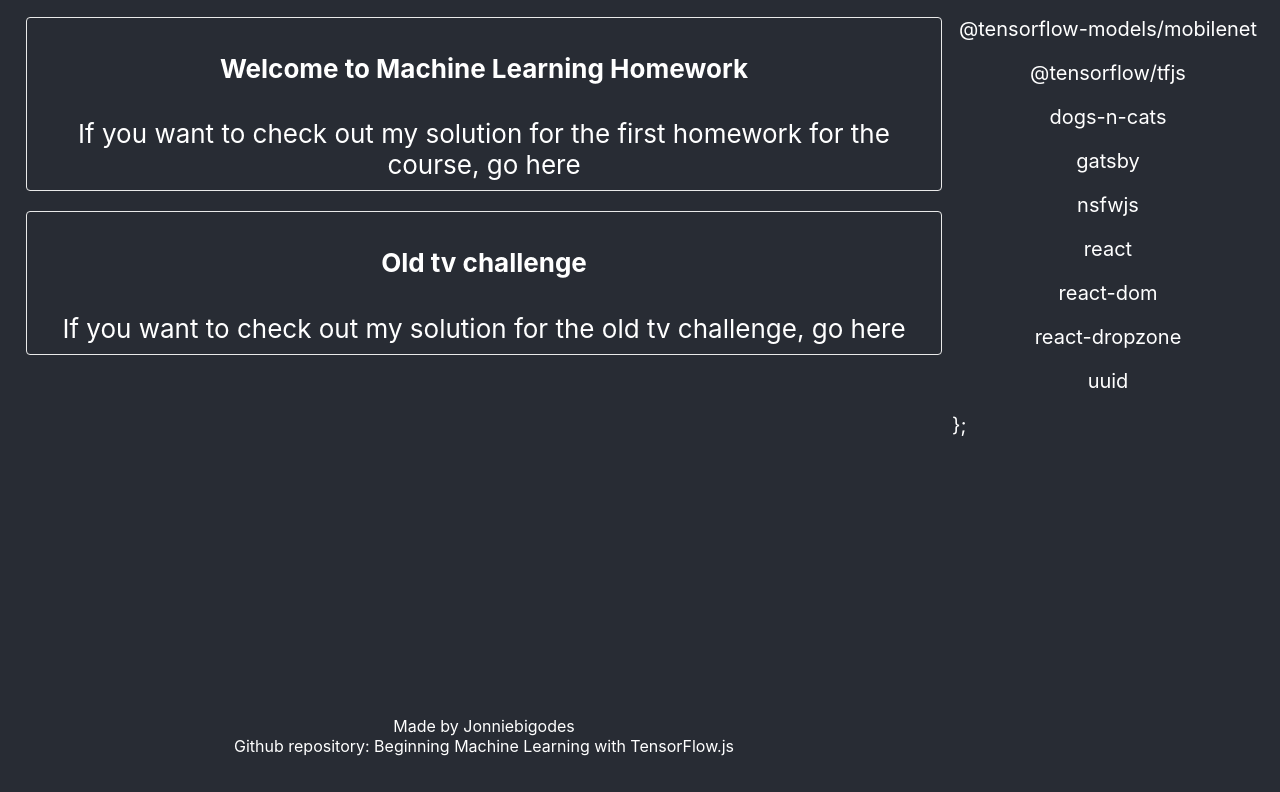
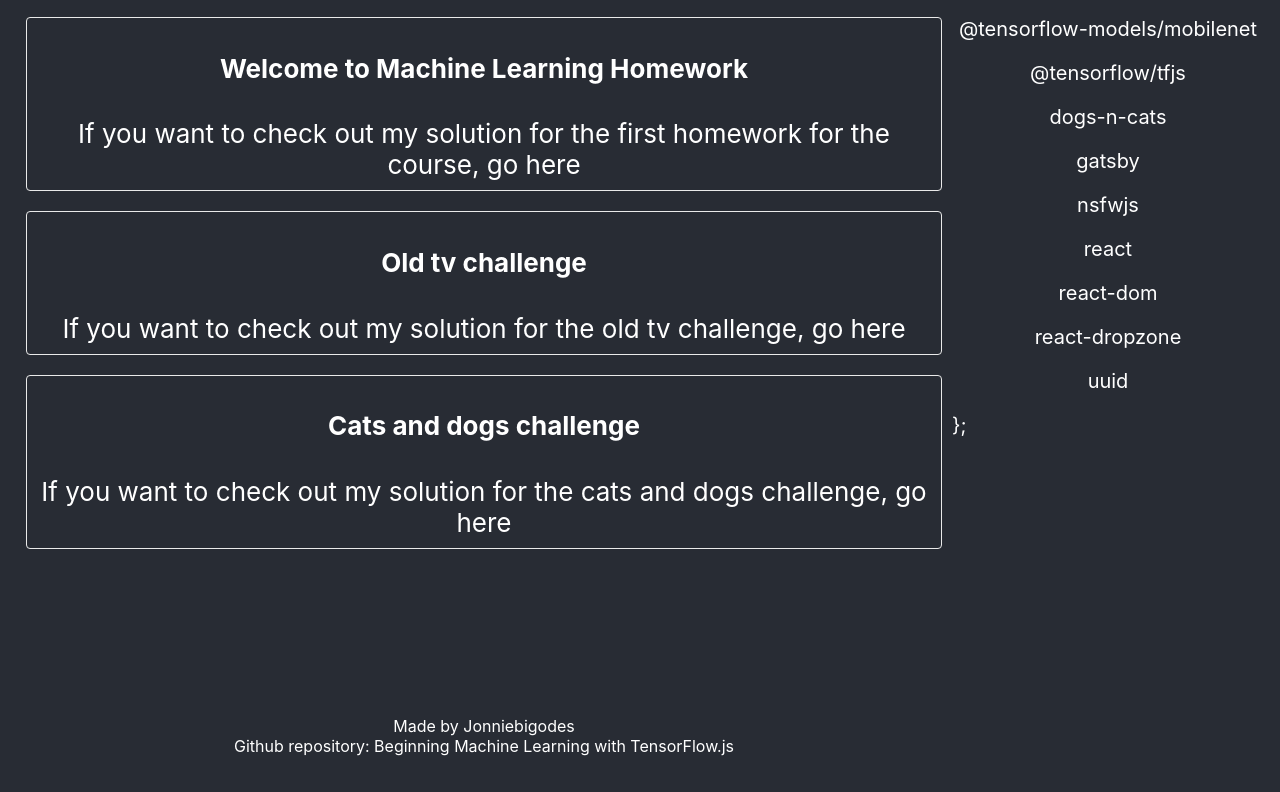
Before and after one commit to jonniebigodes/academy_infinity_red_intro_machine_learning, a Gatsby site: page / in a window 1280 px wide. Shown: the part 137-929 px from the top of the page. Built offline with nearby package versions, Linux system fonts and the light colour scheme; Gatsby itself is replaced by a stand-in of ours.

Commit message:
add cleanup to cats and dogs. Moved some examples to components to avoid load

```diff
--- a/src/pages/cats-and-dogs.js
+++ b/src/pages/cats-and-dogs.js
@@ -15,6 +15,7 @@ export default () => {
           return tf.concat(listOfImages,1)
       })
       tf.browser.toPixels(listOfDogsCats, gridCatsDogs.current)
+      listOfDogsCats.dispose()
       //
     }
     loadCatsNDogs()
--- a/src/pages/index.js
+++ b/src/pages/index.js
@@ -27,6 +27,12 @@ export default () => (
             If you want to check out my solution for the old tv challenge, go <Link to="/old-tv/">here</Link>
           </div>
         </section>
+        <section className="assignment-section">
+          <h4>Cats and dogs challenge</h4>
+          <div className="assignment-section-content">
+            If you want to check out my solution for the cats and dogs challenge, go <Link to="/cats-and-dogs/">here</Link>
+          </div>
+        </section>
       </div>
     </div>
     <div className="containerDeps">
```
Also changed, not shown: src/components/dogs-and-cats.js (renamed from src/pages/dogs-and-cats.js), src/components/image-to-tensor.js (renamed from src/pages/image-to-tensor.js), src/components/tensor-cleanup.js (renamed from src/pages/tensor-cleanup.js).
